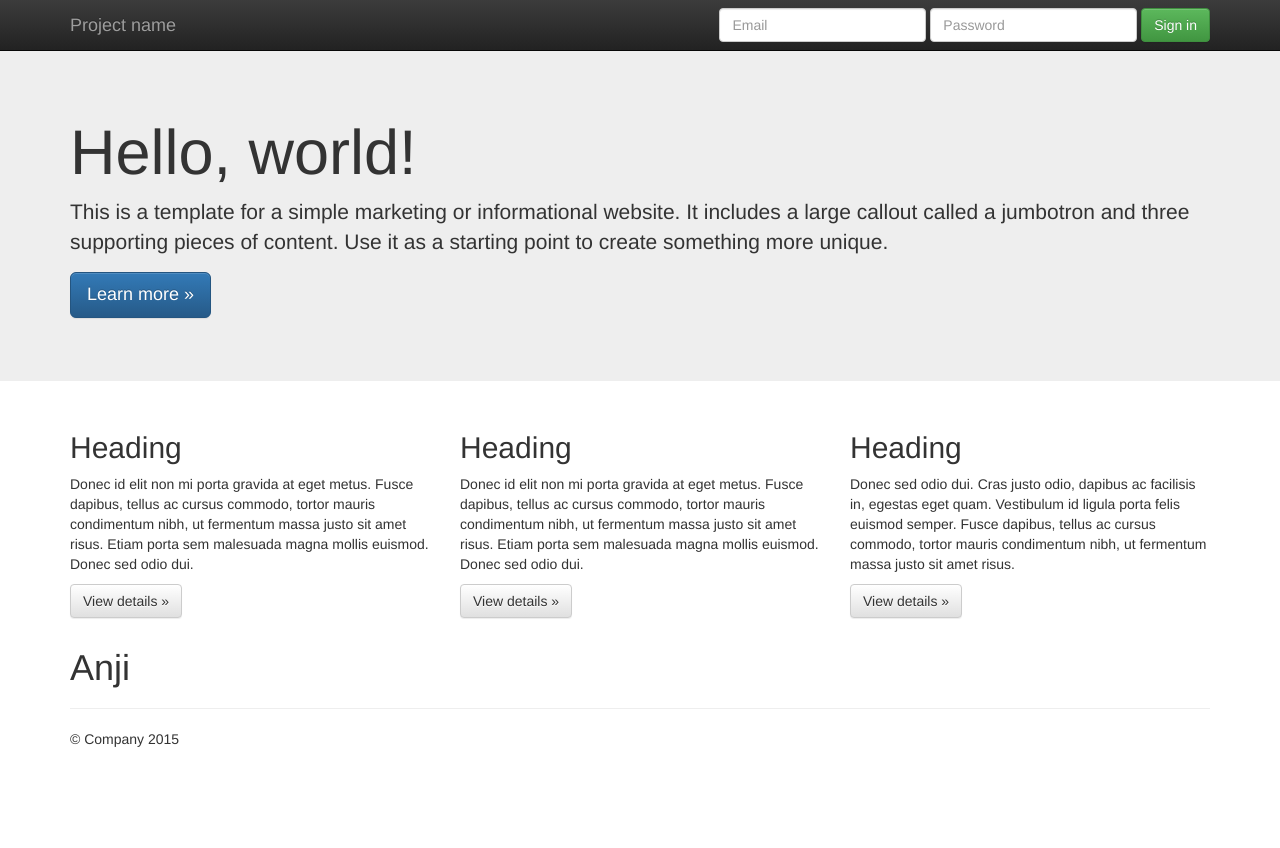
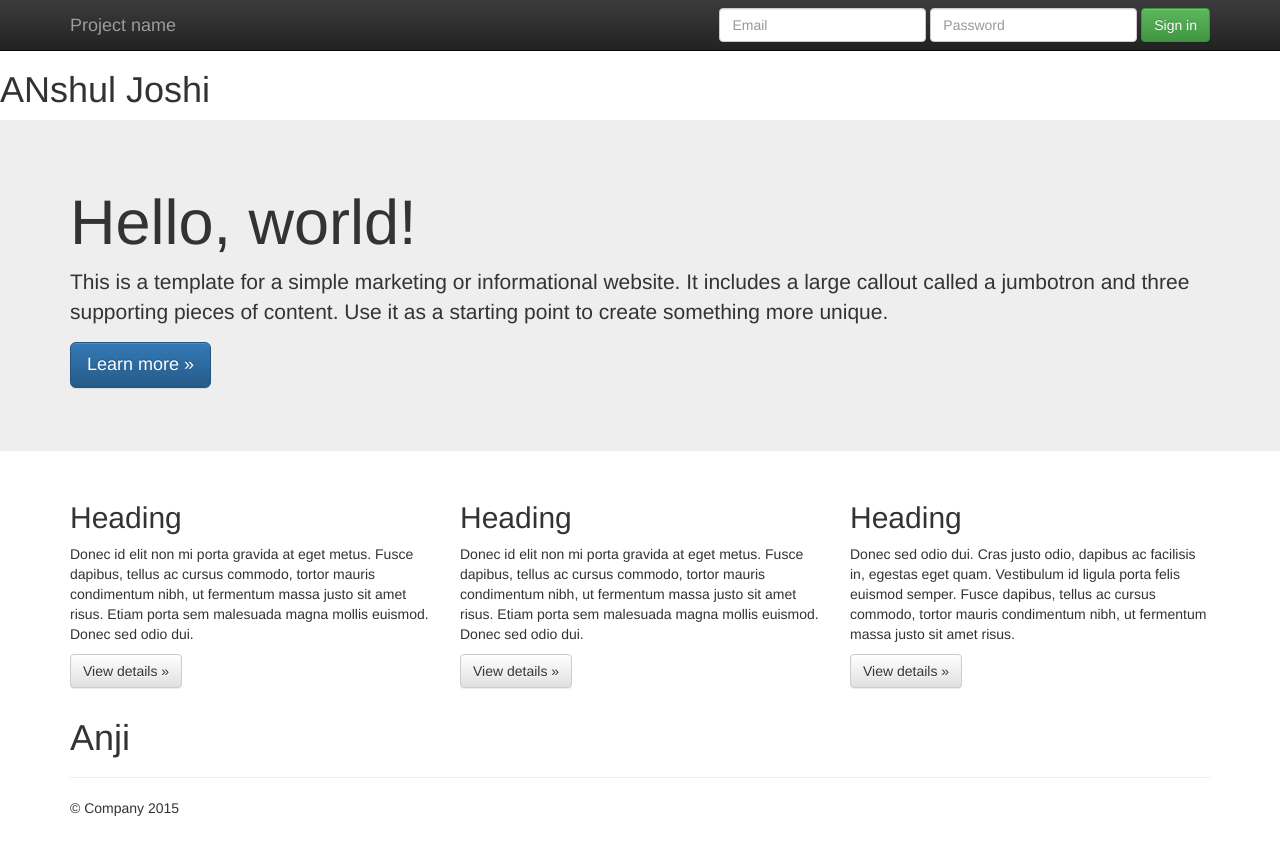
Before and after one commit to joshianshul2/Test1, a plain HTML site: page index.html in a window 1280 px wide. Before the commit the page ends 800 px from the top, so only its background shows below. Drawn offline with nearby package versions, Linux system fonts and the light colour scheme.

Commit message:
Update index.html
Anshul +1

```diff
--- a/index.html
+++ b/index.html
@@ -24,6 +24,7 @@
         <script src="js/vendor/modernizr-2.8.3-respond-1.4.2.min.js"></script>
     </head>
     <body>
+        <h1>ANshul Joshi</h1>
         <!--[if lt IE 8]>
             <p class="browserupgrade">You are using an <strong>outdated</strong> browser. Please <a href="http://browsehappy.com/">upgrade your browser</a> to improve your experience.</p>
         <![endif]-->
```
